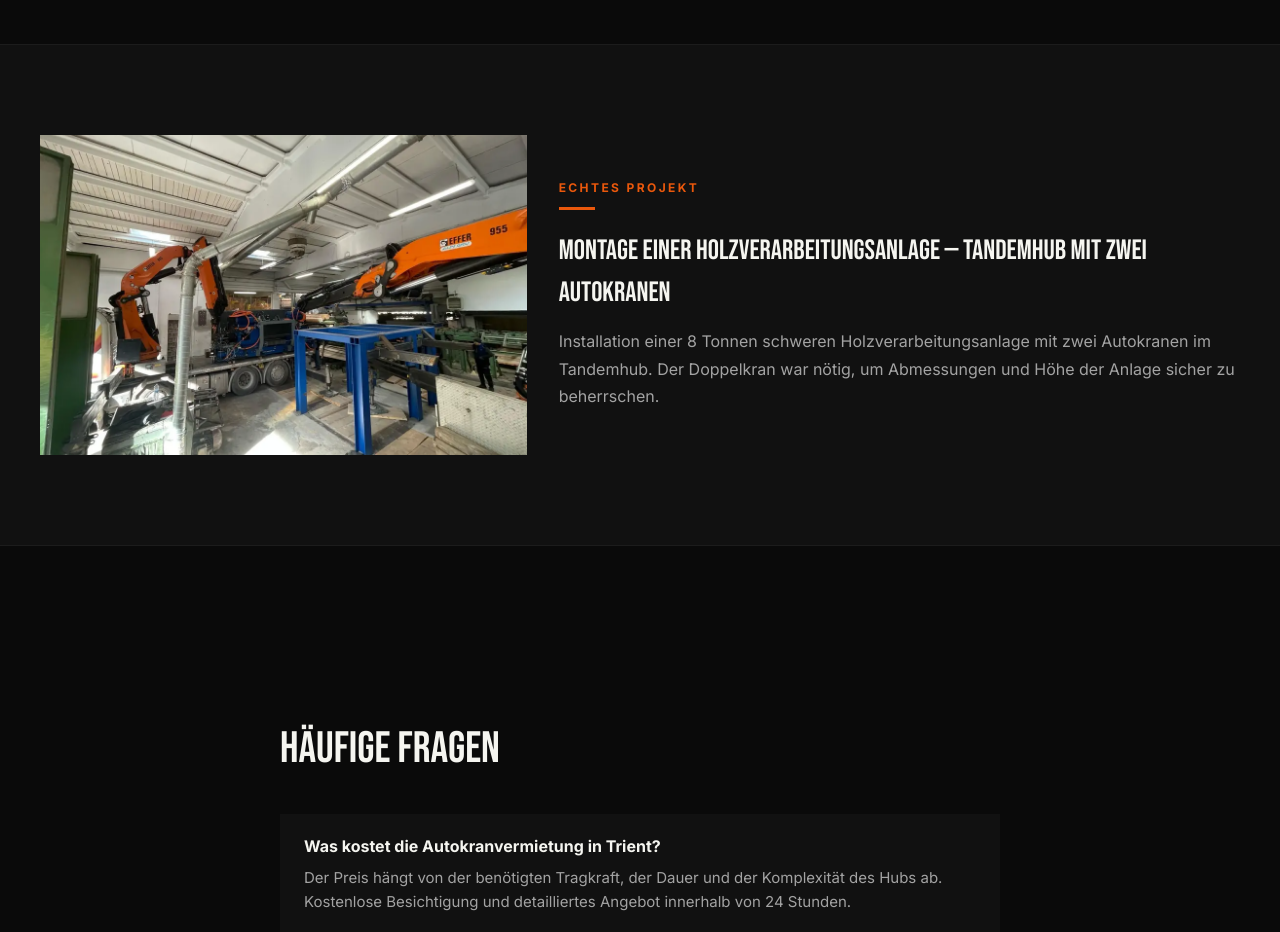
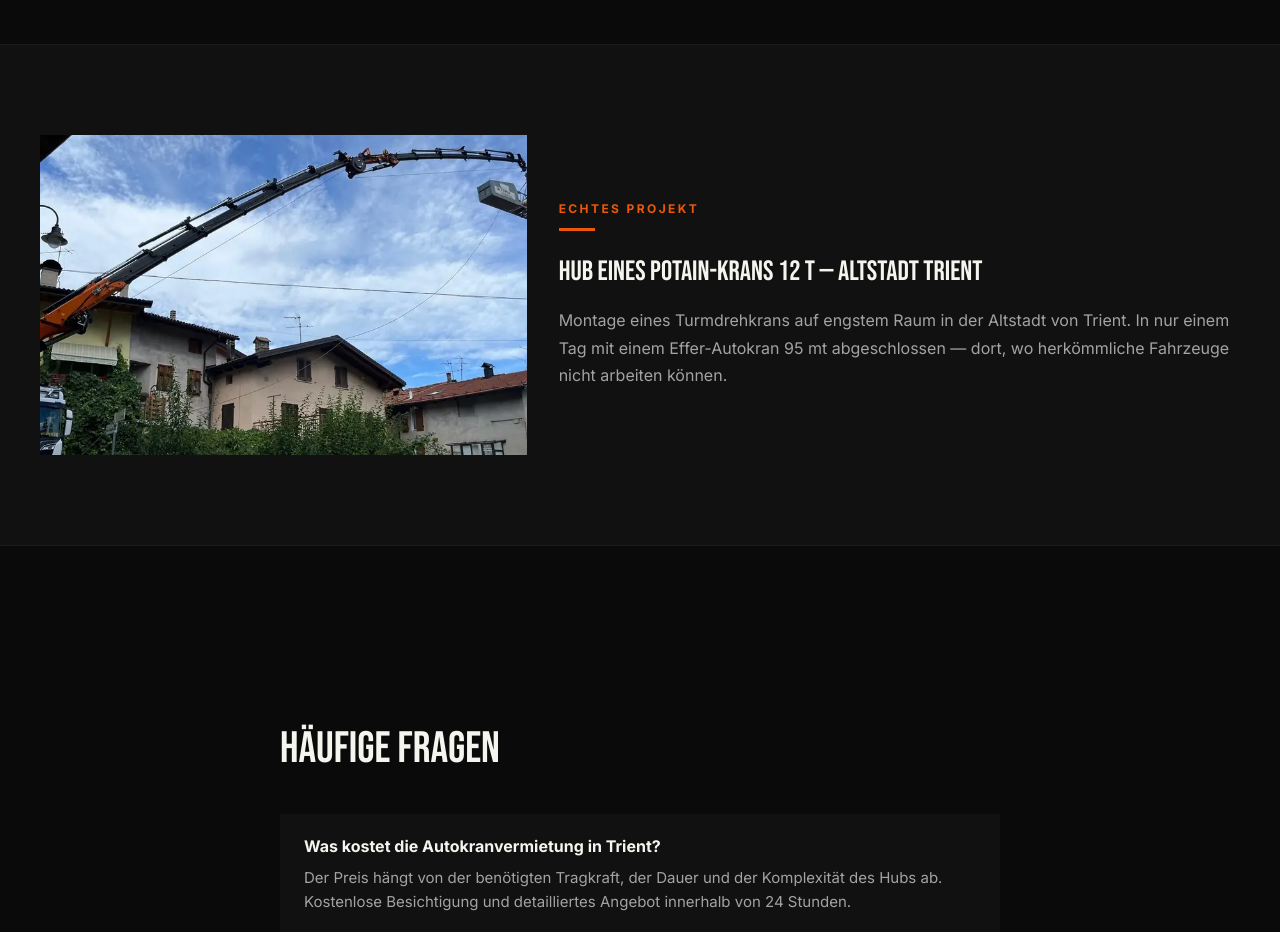
Before and after one commit to matteonardin04-bot/nardin-seo-ready, a React (Vite) app: page /de/autokranvermietung-trient in a window 1280 px wide. Shown: the part 1220-2152 px from the top of the page. Built offline with nearby package versions, Linux system fonts and the light colour scheme.

Commit message:
Casi studio (DE): ripristinati Potain e Rovereto

```diff
--- a/src/pages/de/AutokranvermietungDe.tsx
+++ b/src/pages/de/AutokranvermietungDe.tsx
@@ -11,9 +11,9 @@ export default function AutokranvermietungDe() {
       intro="Effer- und Hiab-Autokrane bis 95 mt mit erfahrenem Kranführer, für Industriemontagen, Stahlbau und Hübe auf engstem Raum in der Altstadt und auf Baustellen im Trentino."
       bullets={['Effer bis 95 mt', 'Mit Kranführer', 'Enge Platzverhältnisse', 'Angebot in 24 Std.']}
       caseStudy={{
-        title: 'Montage einer Holzverarbeitungsanlage — Tandemhub mit zwei Autokranen',
-        desc: 'Installation einer 8 Tonnen schweren Holzverarbeitungsanlage mit zwei Autokranen im Tandemhub. Der Doppelkran war nötig, um Abmessungen und Höhe der Anlage sicher zu beherrschen.',
-        img: '/images/progetto-2.webp',
+        title: 'Hub eines Potain-Krans 12 t — Altstadt Trient',
+        desc: 'Montage eines Turmdrehkrans auf engstem Raum in der Altstadt von Trient. In nur einem Tag mit einem Effer-Autokran 95 mt abgeschlossen — dort, wo herkömmliche Fahrzeuge nicht arbeiten können.',
+        img: '/images/progetto-1.webp',
       }}
       faqs={[
         { q: 'Was kostet die Autokranvermietung in Trient?', a: 'Der Preis hängt von der benötigten Tragkraft, der Dauer und der Komplexität des Hubs ab. Kostenlose Besichtigung und detailliertes Angebot innerhalb von 24 Stunden.' },
--- a/src/pages/de/IndustrielogistikDe.tsx
+++ b/src/pages/de/IndustrielogistikDe.tsx
@@ -11,9 +11,9 @@ export default function IndustrielogistikDe() {
       intro="Transport und Umsetzen von Schwermaschinen, Werkzeugmaschinen, Fertigteilen und Stahlbau: maßgeschneiderte Logistiklösungen für die Industrie im Trentino und in Norditalien."
       bullets={['Schwermaschinen', 'Fertigteile', 'Maßgeschneidert', 'Eigene Flotte']}
       caseStudy={{
-        title: 'Schwertransport — Schleusentore La Spezia',
-        desc: 'Transport von 20 Meter langen Stahl-Schleusentoren für ein Rückhaltebecken in La Spezia. Komplette Abwicklung von Sondergenehmigungen, Begleitfahrzeugen und Logistik auf der Strecke durch Italien.',
-        img: '/images/progetto-3.webp',
+        title: 'Stahlbau-Transport — Industriehalle Rovereto',
+        desc: 'Transport vorgefertigter Stahlkonstruktionen von 8 t für eine neue Industriehalle. Tieflader mit Begleitfahrzeug inklusive.',
+        img: '/images/progetto-2.webp',
       }}
       faqs={[
         { q: 'Welche Maschinen transportieren Sie?', a: 'Werkzeugmaschinen, Industrieanlagen, Fertigteile und Stahlbau jeder Größe und jedes Gewichts.' },
```
